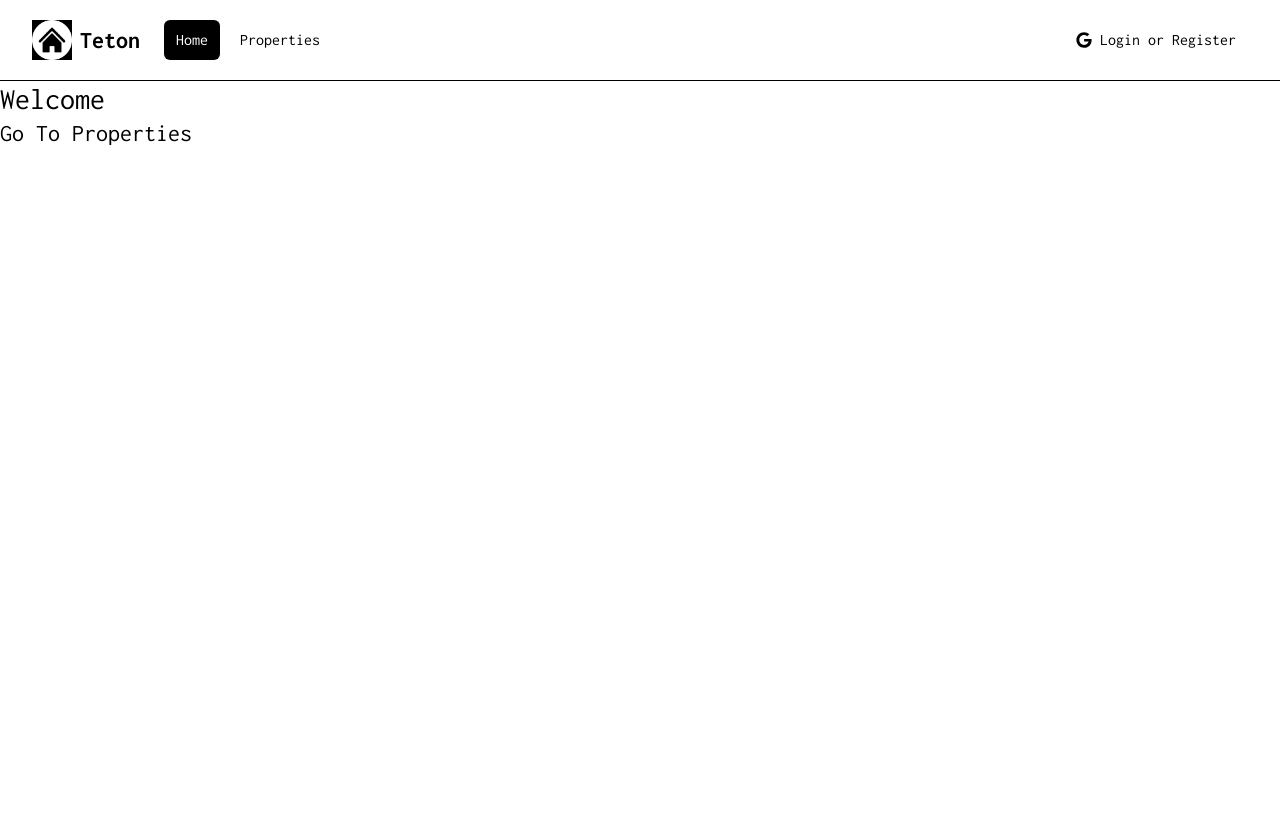
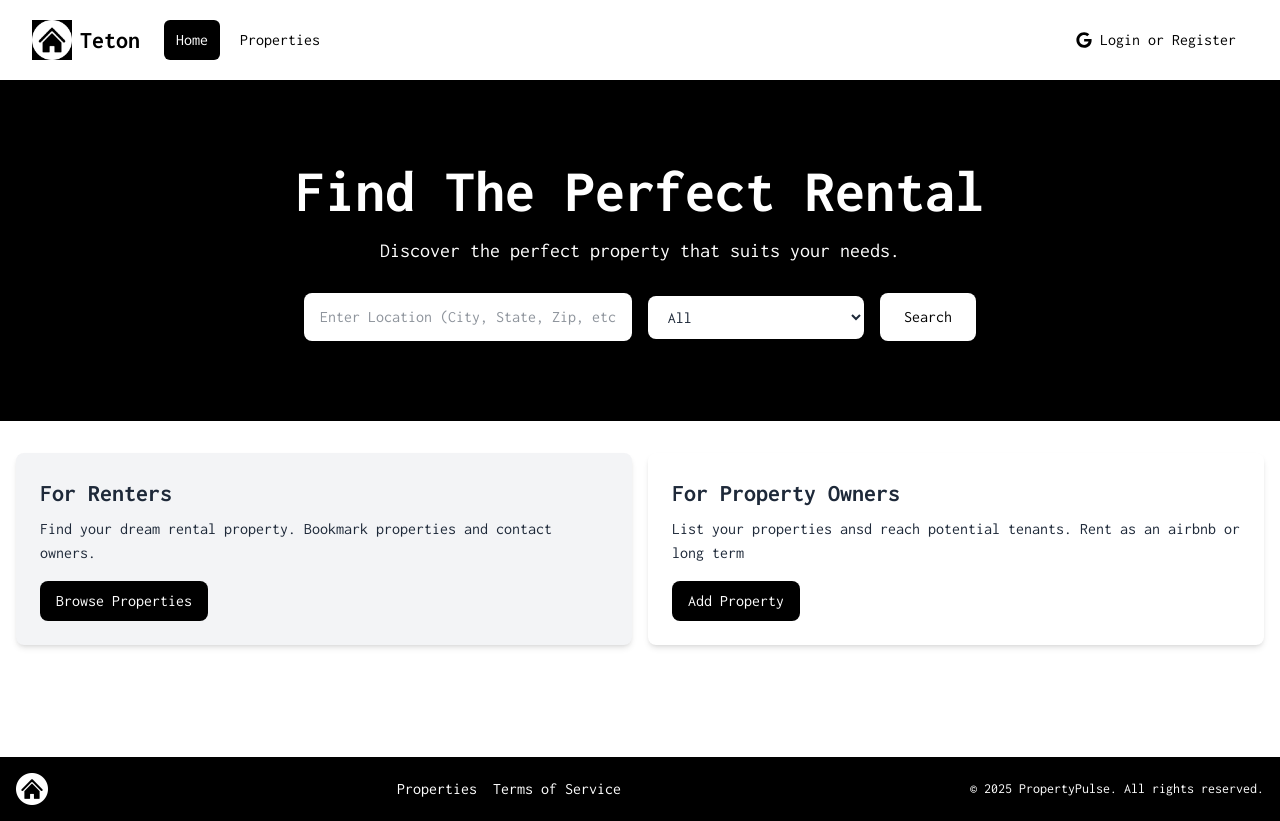
Before and after one commit to Vainakh/property-pulse-nextjs, a Next.js app: page / in a window 1280 px wide. Before the commit the page ends 800 px from the top, so only its background shows below. Built offline with nearby package versions, Linux system fonts and the light colour scheme.

Commit message:
Homepage components and footer.

```diff
--- a/app/layout.jsx
+++ b/app/layout.jsx
@@ -1,5 +1,6 @@
 import '../assets/styles/globals.css';
 import Navbar from '@/components/Navbar';
+import Footer from '@/components/Footer';
 
 import { Inconsolata } from 'next/font/google';
 
@@ -20,6 +21,7 @@
       <body className={inconsolata.className}>
         <Navbar />
         <main>{children}</main>
+        <Footer />
       </body>
     </html>
   );
--- a/app/page.jsx
+++ b/app/page.jsx
@@ -1,11 +1,12 @@
-import Link from 'next/link';
+import Hero from '@/components/Hero';
+import InfoBoxes from '@/components/InfoBoxes';
 
 const HomePage = () => {
   return (
-    <div className="text-2xl">
-      <h1 className="text-3xl">Welcome</h1>
-      <Link href="/properties">Go To Properties</Link>
-    </div>
+    <>
+      <Hero />
+      <InfoBoxes />
+    </>
   );
 };
 
--- /dev/null
+++ b/components/Footer.jsx
@@ -0,0 +1,29 @@
+import logo from '@/assets/images/logo-white.png';
+import Link from 'next/link';
+import Image from 'next/image';
+
+const Footer = () => {
+  const currentYear = new Date().getFullYear();
+  return (
+    <footer className="bg-black text-white py-4 mt-24">
+      <div className="container mx-auto flex flex-col md:flex-row items-center justify-between px-4">
+        <div className="mb-4 md:mb-0">
+          <Image src={logo} alt="Logo" className="h-8 w-auto" />
+        </div>
+        <div className="flex flex-wrap justify-center md:justify-start mb-4 md:mb-0">
+          <ul className="flex space-x-4">
+            <Link href="/properties">Properties</Link>
+            <Link href="/terms">Terms of Service</Link>
+          </ul>
+        </div>
+        <div>
+          <p className="text-sm text-white mt-2 md:mt-0">
+            &copy; {currentYear} PropertyPulse. All rights reserved.
+          </p>
+        </div>
+      </div>
+    </footer>
+  );
+};
+
+export default Footer;
--- /dev/null
+++ b/components/Hero.jsx
@@ -0,0 +1,57 @@
+const Hero = () => {
+  return (
+    <section className="bg-black py-20 mb-4">
+      <div className="max-w-7xl mx-auto px-4 sm:px-6 lg:px-8 flex flex-col items-center">
+        <div className="text-center">
+          <h1 className="text-4xl font-extrabold text-white sm:text-5xl md:text-6xl">
+            Find The Perfect Rental
+          </h1>
+          <p className="my-4 text-xl text-white">
+            Discover the perfect property that suits your needs.
+          </p>
+        </div>
+        {/* <!-- HtmlForm Component --> */}
+        <form className="mt-3 mx-auto max-w-2xl w-full flex flex-col md:flex-row items-center">
+          <div className="w-full md:w-3/5 md:pr-2 mb-4 md:mb-0">
+            <label htmlFor="location" className="sr-only">
+              Location
+            </label>
+            <input
+              type="text"
+              id="location"
+              placeholder="Enter Location (City, State, Zip, etc"
+              className="w-full px-4 py-3 rounded-lg bg-white text-gray-800 focus:outline-none focus:ring focus:ring-blue-500"
+            />
+          </div>
+          <div className="w-full md:w-2/5 md:pl-2">
+            <label htmlFor="property-type" className="sr-only">
+              Property Type
+            </label>
+            <select
+              id="property-type"
+              className="w-full px-4 py-3 rounded-lg bg-white text-gray-800 focus:outline-none focus:ring focus:ring-blue-500"
+            >
+              <option value="All">All</option>
+              <option value="Apartment">Apartment</option>
+              <option value="Studio">Studio</option>
+              <option value="Condo">Condo</option>
+              <option value="House">House</option>
+              <option value="Cabin Or Cottage">Cabin or Cottage</option>
+              <option value="Loft">Loft</option>
+              <option value="Room">Room</option>
+              <option value="Other">Other</option>
+            </select>
+          </div>
+          <button
+            type="submit"
+            className="md:ml-4 mt-4 md:mt-0 w-full md:w-auto px-6 py-3 rounded-lg bg-white text-black hover:bg-blue-600 focus:outline-none focus:ring focus:ring-blue-500"
+          >
+            Search
+          </button>
+        </form>
+      </div>
+    </section>
+  );
+};
+
+export default Hero;
--- /dev/null
+++ b/components/InfoBox.jsx
@@ -0,0 +1,24 @@
+import Link from 'next/link';
+
+const InfoBox = ({
+  heading,
+  backgroundColor = 'bg-gray-100',
+  textColor = 'text-gray-800',
+  buttonInfo,
+  children,
+}) => {
+  return (
+    <div className={`${backgroundColor} p-6 rounded-lg shadow-md`}>
+      <h2 className={`${textColor} text-2xl font-bold`}>{heading}</h2>
+      <p className={`${textColor} mt-2 mb-4`}>{children}</p>
+      <Link
+        href={buttonInfo.link}
+        className={`inline-block ${buttonInfo.backgroundColor} text-white rounded-lg px-4 py-2 hover:bg-gray-700`}
+      >
+        {buttonInfo.text}
+      </Link>
+    </div>
+  );
+};
+
+export default InfoBox;
--- /dev/null
+++ b/components/InfoBoxes.jsx
@@ -0,0 +1,37 @@
+import InfoBox from './InfoBox';
+
+const InfoBoxes = () => {
+  return (
+    <section>
+      <div className="container-xl lg:container m-auto">
+        <div className="grid grid-cols-1 md:grid-cols-2 gap-4 p-4 rounded-lg">
+          <InfoBox
+            heading="For Renters"
+            buttonInfo={{
+              text: 'Browse Properties',
+              link: '/properties',
+              backgroundColor: 'bg-black',
+            }}
+          >
+            Find your dream rental property. Bookmark properties and contact
+            owners.
+          </InfoBox>
+          <InfoBox
+            heading="For Property Owners"
+            backgroundColor="bg-white"
+            buttonInfo={{
+              text: 'Add Property',
+              link: '/properties/add',
+              backgroundColor: 'bg-black',
+            }}
+          >
+            List your properties ansd reach potential tenants. Rent as an airbnb
+            or long term
+          </InfoBox>
+        </div>
+      </div>
+    </section>
+  );
+};
+
+export default InfoBoxes;
```
